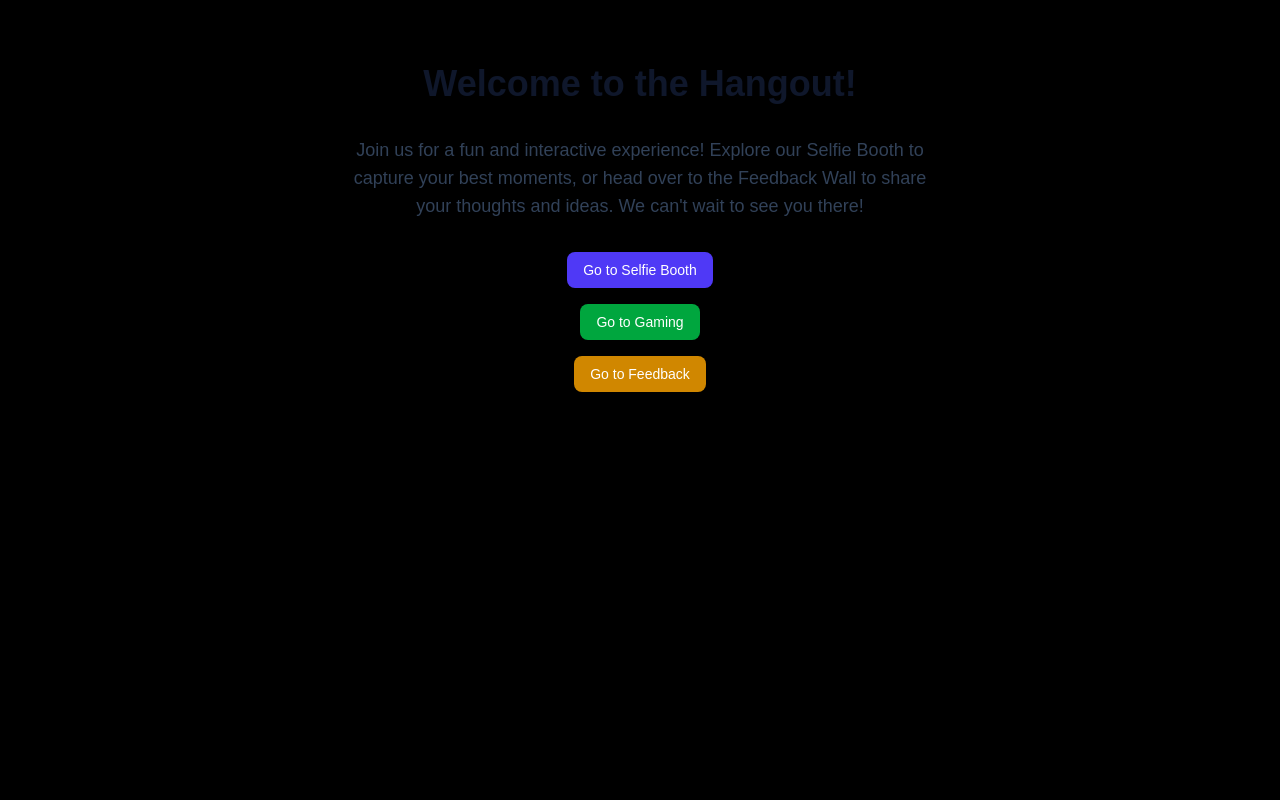
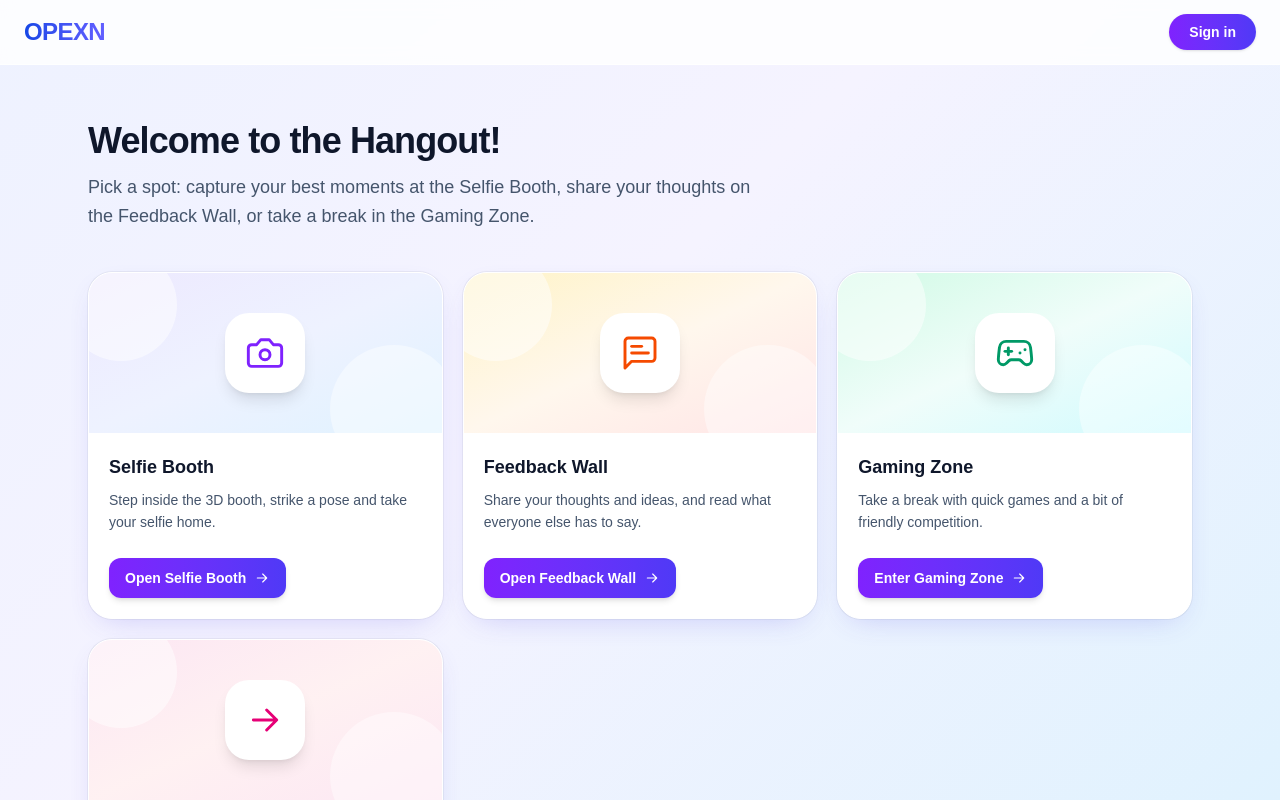
Before and after one commit to ujjwal-wfii/Audi, a Next.js app: page /hangout in a window 1280 px wide. Built offline with nearby package versions, Linux system fonts and the light colour scheme; no server answers.

Commit message:
the hangout page is modified

```diff
--- a/src/app/hangout/page.tsx
+++ b/src/app/hangout/page.tsx
@@ -1,35 +1,320 @@
-export default function HangoutPage() {
+import Link from "next/link";
+import type { ComponentType, ReactNode } from "react";
+
+import { createClient } from "@/lib/supabase/server";
+
+/* ---------------------------------------------------------------------- */
+/* Zones: the only place you need to edit to change routes or copy         */
+/* ---------------------------------------------------------------------- */
+
+interface Zone {
+	id: string;
+	title: string;
+	description: string;
+	href: string; // adjust to your real routes
+	cta: string;
+	tint: string; // pastel panel behind the icon
+	iconColor: string;
+	Icon: ComponentType<{ className?: string }>;
+	comingSoon?: boolean; // set true for a zone whose page isn't built yet
+}
+
+function Svg({
+	children,
+	className,
+}: {
+	children: ReactNode;
+	className?: string;
+}) {
 	return (
-		<main className="flex flex-col items-center justify-center gap-8 py-16">
-			<h1 className="text-center text-4xl font-bold text-slate-900">
-				Welcome to the Hangout!
-			</h1>
-			<p className="max-w-xl text-center text-lg text-slate-700">
-				Join us for a fun and interactive experience! Explore our Selfie
-				Booth to capture your best moments, or head over to the Feedback
-				Wall to share your thoughts and ideas. We can't wait to see you
-				there!
-			</p>
-			<div className="flex flex-col items-center gap-4">
-				<a
-					href="/hangout/selfie-booth"
-					className="inline-flex items-center gap-1.5 rounded-lg bg-indigo-600 px-4 py-2 text-sm font-medium text-white shadow-sm transition hover:bg-indigo-700"
+		<svg
+			viewBox="0 0 24 24"
+			fill="none"
+			stroke="currentColor"
+			strokeWidth={1.75}
+			strokeLinecap="round"
+			strokeLinejoin="round"
+			aria-hidden="true"
+			className={className}
+		>
+			{children}
+		</svg>
+	);
+}
+
+function CameraIcon({ className }: { className?: string }) {
+	return (
+		<Svg className={className}>
+			<path d="M14.5 4h-5L7 7H4a2 2 0 0 0-2 2v9a2 2 0 0 0 2 2h16a2 2 0 0 0 2-2V9a2 2 0 0 0-2-2h-3l-2.5-3z" />
+			<circle cx="12" cy="13" r="3" />
+		</Svg>
+	);
+}
+
+function MessageIcon({ className }: { className?: string }) {
+	return (
+		<Svg className={className}>
+			<path d="M21 15a2 2 0 0 1-2 2H7l-4 4V5a2 2 0 0 1 2-2h14a2 2 0 0 1 2 2z" />
+			<path d="M13 8H7" />
+			<path d="M17 12H7" />
+		</Svg>
+	);
+}
+
+function GamepadIcon({ className }: { className?: string }) {
+	return (
+		<Svg className={className}>
+			<line x1="6" x2="10" y1="11" y2="11" />
+			<line x1="8" x2="8" y1="9" y2="13" />
+			<line x1="15" x2="15.01" y1="12" y2="12" />
+			<line x1="18" x2="18.01" y1="10" y2="10" />
+			<path d="M17.32 5H6.68a4 4 0 0 0-3.978 3.59c-.006.052-.01.101-.017.152C2.604 9.416 2 14.456 2 16a3 3 0 0 0 3 3c1 0 1.5-.5 2-1l1.414-1.414A2 2 0 0 1 9.828 16h4.344a2 2 0 0 1 1.414.586L17 18c.5.5 1 1 2 1a3 3 0 0 0 3-3c0-1.545-.604-6.584-.685-7.258-.007-.05-.011-.1-.017-.151A4 4 0 0 0 17.32 5z" />
+		</Svg>
+	);
+}
+
+function ArrowIcon({ className }: { className?: string }) {
+	return (
+		<Svg className={className}>
+			<path d="M5 12h14M13 6l6 6-6 6" />
+		</Svg>
+	);
+}
+
+const ZONES: Zone[] = [
+	{
+		id: "selfie-booth",
+		title: "Selfie Booth",
+		description:
+			"Step inside the 3D booth, strike a pose and take your selfie home.",
+		href: "/hangout/selfie-booth",
+		cta: "Open Selfie Booth",
+		tint: "from-violet-100 via-indigo-50 to-sky-100",
+		iconColor: "text-violet-600",
+		Icon: CameraIcon,
+	},
+	{
+		id: "feedback-wall",
+		title: "Feedback Wall",
+		description:
+			"Share your thoughts and ideas, and read what everyone else has to say.",
+		href: "/hangout/feedback",
+		cta: "Open Feedback Wall",
+		tint: "from-amber-100 via-orange-50 to-rose-100",
+		iconColor: "text-orange-600",
+		Icon: MessageIcon,
+	},
+	{
+		id: "gaming-zone",
+		title: "Gaming Zone",
+		description:
+			"Take a break with quick games and a bit of friendly competition.",
+		href: "/hangout/gaming-zone",
+		cta: "Enter Gaming Zone",
+		tint: "from-emerald-100 via-teal-50 to-cyan-100",
+		iconColor: "text-emerald-600",
+		Icon: GamepadIcon,
+	},
+	{
+		id: "social-area",
+		title: "Social Area",
+		description:
+			"Connect with others, share experiences, and build relationships.",
+		href: "/hangout/social-area",
+		cta: "Visit Social Area",
+		tint: "from-pink-100 via-rose-50 to-pink-100",
+		iconColor: "text-pink-600",
+		Icon: ArrowIcon,
+		comingSoon: true,
+	},
+];
+
+/* ---------------------------------------------------------------------- */
+/* Profile (from the Supabase session, read on the server)                 */
+/* ---------------------------------------------------------------------- */
+
+interface Profile {
+	name: string;
+	firstName: string;
+	email: string;
+	initials: string;
+}
+
+async function getProfile(): Promise<Profile | null> {
+	const supabase = await createClient();
+	const { data } = await supabase.auth.getClaims();
+	const claims = data?.claims as Record<string, unknown> | undefined;
+
+	if (!claims) return null;
+
+	const meta = (claims.user_metadata ?? {}) as Record<string, unknown>;
+	const email = typeof claims.email === "string" ? claims.email : "";
+
+	const metaName =
+		(typeof meta.full_name === "string" && meta.full_name) ||
+		(typeof meta.name === "string" && meta.name) ||
+		"";
+
+	const name = metaName || email.split("@")[0] || "Guest";
+	const words = name.trim().split(/\s+/);
+	const initials = words
+		.slice(0, 2)
+		.map((word) => word[0]?.toUpperCase() ?? "")
+		.join("");
+
+	return {
+		name,
+		firstName: words[0] ?? name,
+		email,
+		initials: initials || "?",
+	};
+}
+
+/* ---------------------------------------------------------------------- */
+/* Header                                                                  */
+/* ---------------------------------------------------------------------- */
+
+function HangoutHeader({ profile }: { profile: Profile | null }) {
+	return (
+		<header className="sticky top-0 z-20 border-b border-white/70 bg-white/80 backdrop-blur">
+			<div className="flex h-16 w-full items-center justify-between gap-4 px-4 sm:px-6">
+				<div className="flex items-center gap-4">
+					{/* Swap this text for your logo image (next/image) when you have the asset */}
+					<Link
+						href="/"
+						aria-label="OPEXN home"
+						className="rounded-md bg-gradient-to-r from-blue-700 to-indigo-500 bg-clip-text text-2xl font-extrabold tracking-tight text-transparent focus-visible:outline-none focus-visible:ring-2 focus-visible:ring-violet-500"
+					>
+						OPEXN
+					</Link>
+				</div>
+
+				{profile ? (
+					<div className="flex min-w-0 items-center gap-2.5 rounded-full border border-slate-200 bg-white py-1.5 pl-1.5 pr-4 shadow-sm">
+						<span className="flex h-8 w-8 shrink-0 items-center justify-center rounded-full bg-gradient-to-br from-violet-600 to-indigo-600 text-xs font-bold text-white">
+							{profile.initials}
+						</span>
+
+						<span className="hidden min-w-0 flex-col leading-tight sm:flex">
+							<span className="truncate text-sm font-semibold text-slate-900">
+								{profile.name}
+							</span>
+							{/* {profile.email && (
+								<span className="max-w-[12rem] truncate text-xs text-slate-500">
+									{profile.email}
+								</span>
+							)} */}
+						</span>
+					</div>
+				) : (
+					<Link
+						href="/login"
+						className="rounded-full bg-gradient-to-r from-violet-600 to-indigo-600 px-5 py-2 text-sm font-semibold text-white shadow-sm transition hover:opacity-90 focus-visible:outline-none focus-visible:ring-4 focus-visible:ring-violet-300"
+					>
+						Sign in
+					</Link>
+				)}
+			</div>
+		</header>
+	);
+}
+
+/* ---------------------------------------------------------------------- */
+/* Zone card                                                               */
+/* ---------------------------------------------------------------------- */
+
+function ZoneCard({ zone }: { zone: Zone }) {
+	const { Icon } = zone;
+
+	return (
+		<li className="flex">
+			<article
+				className={`group relative flex w-full flex-col overflow-hidden rounded-3xl border border-white bg-white shadow-[0_10px_30px_-14px_rgba(79,70,229,0.3)] ring-1 ring-slate-900/5 transition duration-200 ${
+					zone.comingSoon
+						? ""
+						: "motion-safe:hover:-translate-y-1 hover:shadow-[0_20px_44px_-16px_rgba(79,70,229,0.45)]"
+				}`}
+			>
+				<div
+					className={`relative flex h-40 items-center justify-center overflow-hidden bg-gradient-to-br ${zone.tint}`}
 				>
-					Go to Selfie Booth
-				</a>
-				<a
-					href="/hangout/gaming"
-					className="inline-flex items-center gap-1.5 rounded-lg bg-green-600 px-4 py-2 text-sm font-medium text-white shadow-sm transition hover:bg-green-700"
-				>
-					Go to Gaming
-				</a>
-				<a
-					href="/hangout/feedback"
-					className="inline-flex items-center gap-1.5 rounded-lg bg-yellow-600 px-4 py-2 text-sm font-medium text-white shadow-sm transition hover:bg-yellow-700"
-				>
-					Go to Feedback
-				</a>
-			</div>
+					<span
+						aria-hidden="true"
+						className="absolute -left-6 -top-6 h-28 w-28 rounded-full bg-white/50"
+					/>
+					<span
+						aria-hidden="true"
+						className="absolute -bottom-10 -right-4 h-32 w-32 rounded-full bg-white/40"
+					/>
+
+					<span
+						className={`relative flex h-20 w-20 items-center justify-center rounded-3xl bg-white shadow-lg transition duration-200 motion-safe:group-hover:scale-105 ${zone.iconColor}`}
+					>
+						<Icon className="h-10 w-10" />
+					</span>
+				</div>
+
+				<div className="flex flex-1 flex-col gap-2 p-5">
+					<h2 className="text-lg font-semibold text-slate-900">
+						{zone.title}
+					</h2>
+					<p className="text-sm leading-relaxed text-slate-600">
+						{zone.description}
+					</p>
+
+					<div className="mt-auto pt-4">
+						{zone.comingSoon ? (
+							<span className="inline-flex items-center rounded-xl bg-slate-100 px-4 py-2.5 text-sm font-semibold text-slate-500">
+								Coming soon
+							</span>
+						) : (
+							/* The ::after makes the whole card clickable */
+							<Link
+								href={zone.href}
+								className="inline-flex items-center gap-2 rounded-xl bg-gradient-to-r from-violet-600 to-indigo-600 px-4 py-2.5 text-sm font-semibold text-white shadow-md after:absolute after:inset-0 after:rounded-3xl focus-visible:outline-none focus-visible:after:ring-4 focus-visible:after:ring-violet-400/60"
+							>
+								{zone.cta}
+								<ArrowIcon className="h-4 w-4 transition duration-200 motion-safe:group-hover:translate-x-0.5" />
+							</Link>
+						)}
+					</div>
+				</div>
+			</article>
+		</li>
+	);
+}
+
+/* ---------------------------------------------------------------------- */
+/* Page                                                                    */
+/* ---------------------------------------------------------------------- */
+
+export default async function HangoutPage() {
+	const profile = await getProfile();
+
+	return (
+		<main className="h-full min-h-[100svh] overflow-y-auto bg-[linear-gradient(135deg,#eef2ff_0%,#f5f3ff_45%,#e0f2fe_100%)]">
+			<HangoutHeader profile={profile} />
+
+			<section className="mx-auto max-w-6xl px-4 pb-16 pt-10 sm:px-6 sm:pt-14">
+				<div className="max-w-2xl">
+					<h1 className="text-3xl font-bold tracking-tight text-slate-900 sm:text-4xl">
+						{profile
+							? `Welcome to the Hangout, ${profile.firstName}!`
+							: "Welcome to the Hangout!"}
+					</h1>
+					<p className="mt-3 text-base leading-relaxed text-slate-600 sm:text-lg">
+						Pick a spot: capture your best moments at the Selfie
+						Booth, share your thoughts on the Feedback Wall, or take
+						a break in the Gaming Zone.
+					</p>
+				</div>
+
+				<ul className="mt-10 grid gap-5 sm:grid-cols-2 lg:grid-cols-3">
+					{ZONES.map((zone) => (
+						<ZoneCard key={zone.id} zone={zone} />
+					))}
+				</ul>
+			</section>
 		</main>
 	);
 }
```
